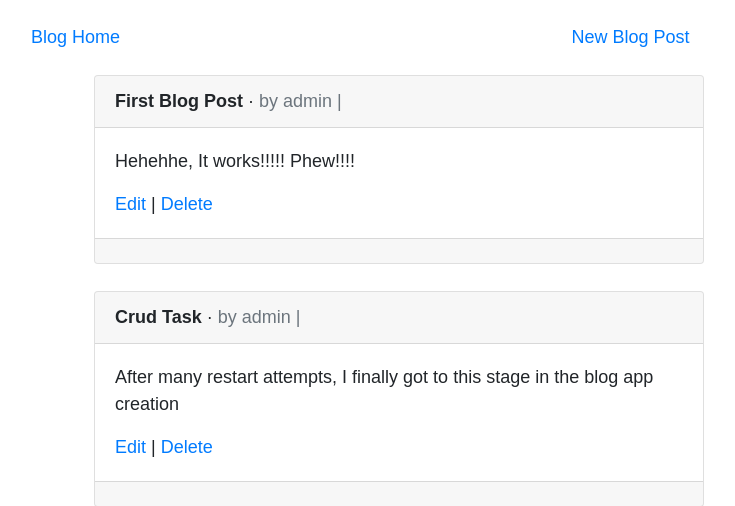
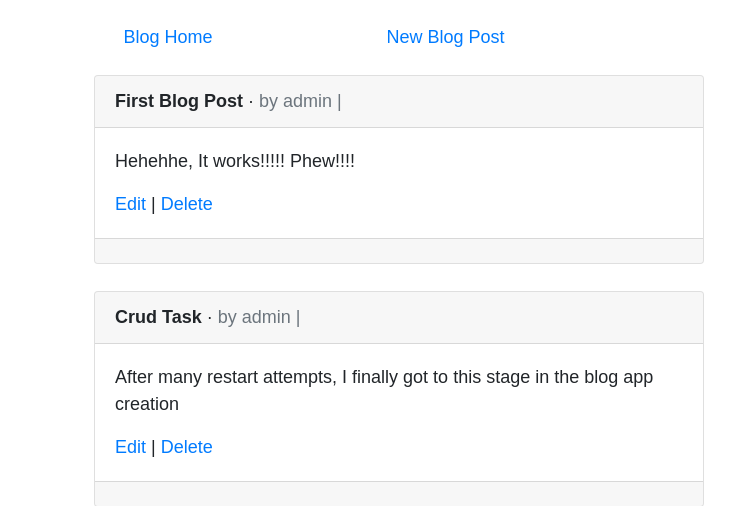
Before and after one commit to MateerialRepo/blog_task, a Django app: page / in a window 1280 px wide. Shown: the part 56-562 px from the top of the page, without its empty margins (241-976 px from the left). Run offline with Django 3.2, Linux system fonts and the light colour scheme; data comes from the database, SQL or seed files in the repository; parts of the project's set-up code (start-up, migrations or seed data) failed here and were passed over; some web fonts are replaced.

Commit message:
adjusted the top layer

```diff
--- a/templates/base.html
+++ b/templates/base.html
@@ -47,8 +47,8 @@
             </nav>
 
         <main>
-            <div class="container row justify-content-around m-4">
-                <div class="col-md-4 text-center">
+            <div class="container row justify-content-center m-4">
+                <div class="col-md-2 text-center">
                     <span class=""><a href="{% url 'home' %}"> Blog Home</a></span>
                 </div>
                 <div class="col-md-4 text-center">
```
